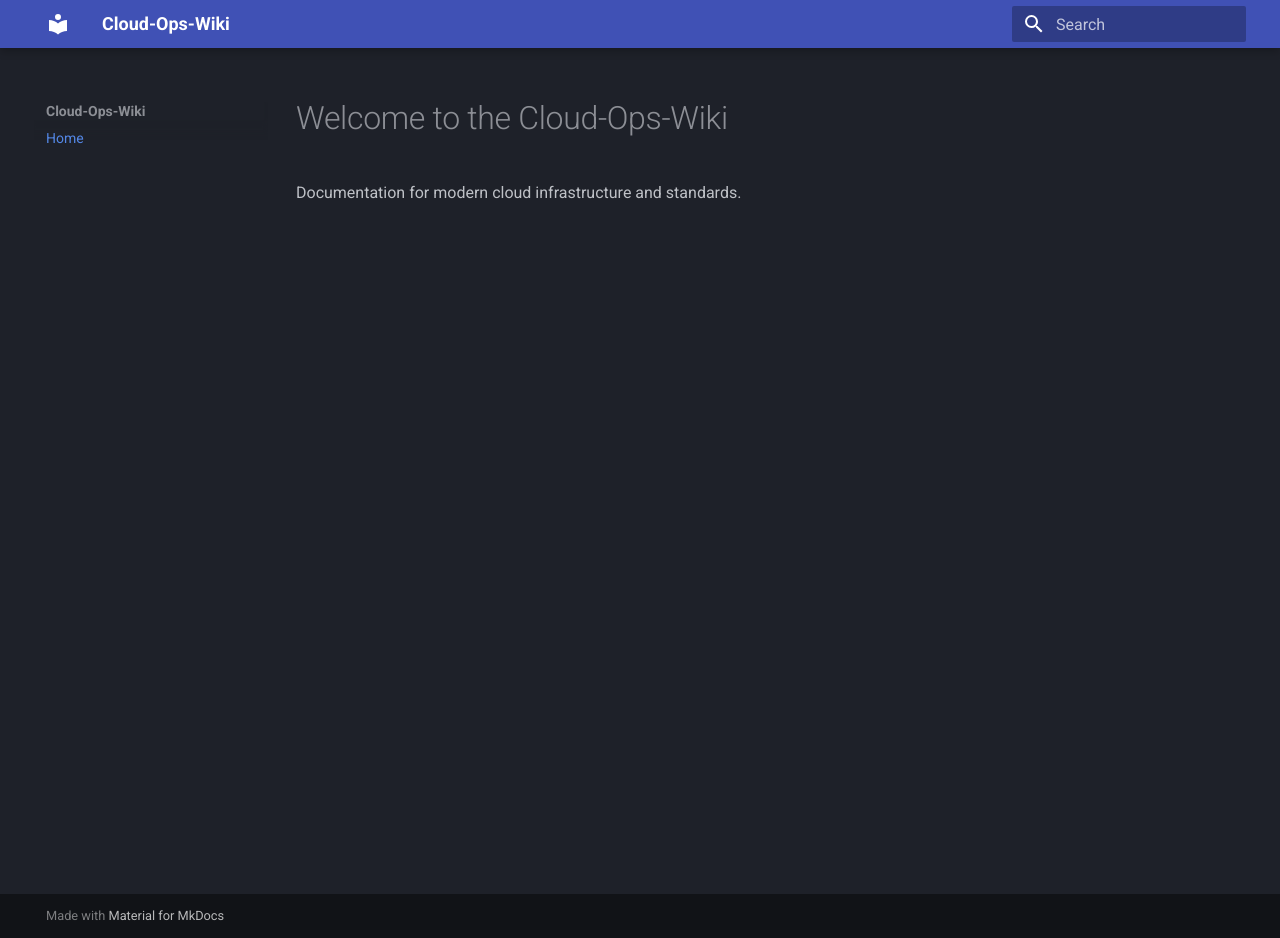
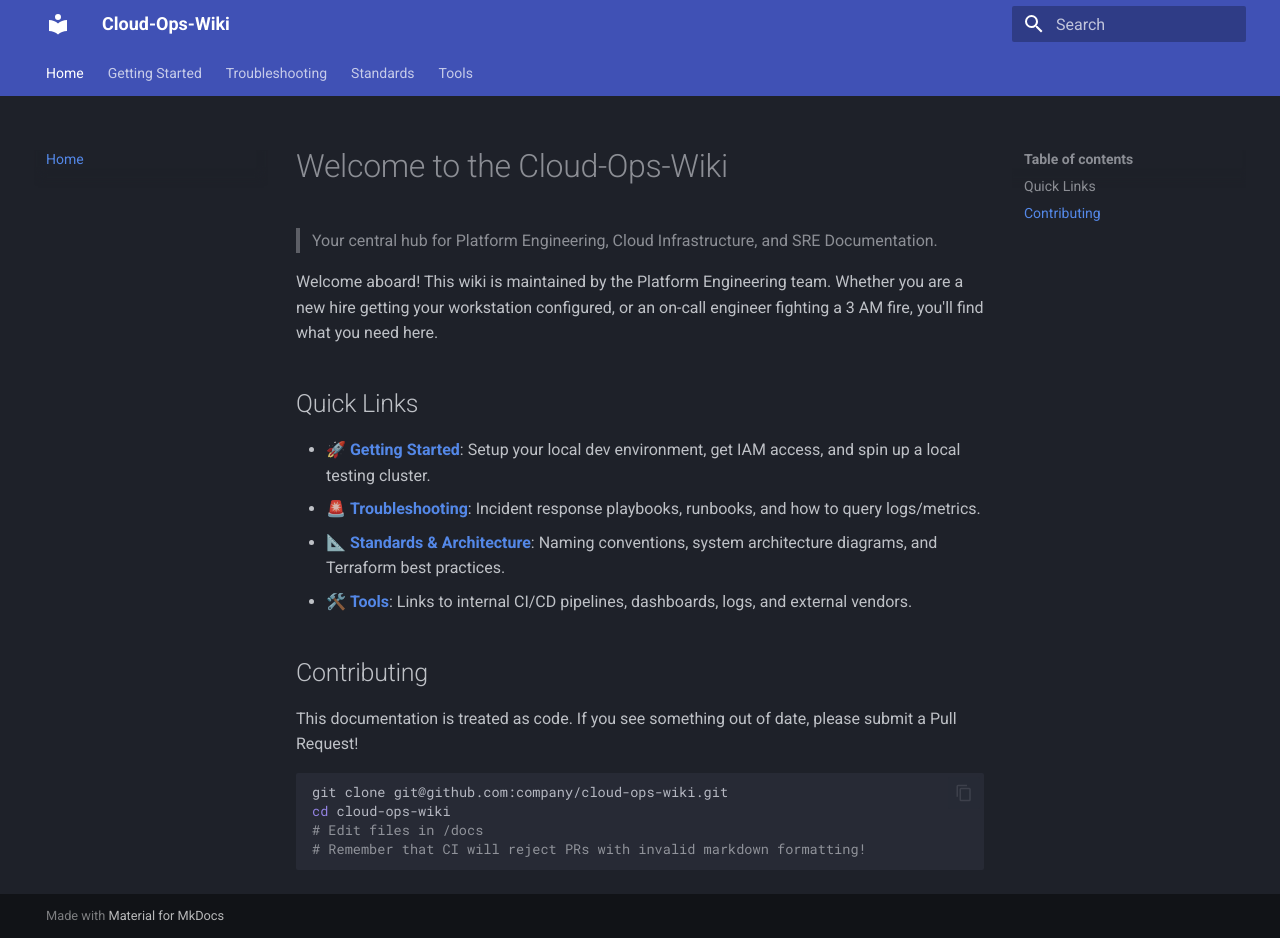
Before and after one commit to bonatr/cloud-ops-wiki, an MkDocs documentation site: the page built from docs/index.md, in a window 1280 px wide and 938 px high. Built offline with MkDocs 1.6.1 and Material for MkDocs 9.7.7, drawn with Linux system fonts in a browser that asks for light colours.

Commit message:
chore: initial infrastructure for cloud-ops-wiki

````diff
--- a/docs/index.md
+++ b/docs/index.md
@@ -1,2 +1,23 @@
 # Welcome to the Cloud-Ops-Wiki
-Documentation for modern cloud infrastructure and standards.
+
+> Your central hub for Platform Engineering, Cloud Infrastructure, and SRE Documentation.
+
+Welcome aboard! This wiki is maintained by the Platform Engineering team. Whether you are a new hire getting your workstation configured, or an on-call engineer fighting a 3 AM fire, you'll find what you need here.
+
+## Quick Links
+
+- 🚀 **[Getting Started](getting-started/index.md)**: Setup your local dev environment, get IAM access, and spin up a local testing cluster.
+- 🚨 **[Troubleshooting](troubleshooting/index.md)**: Incident response playbooks, runbooks, and how to query logs/metrics.
+- 📐 **[Standards & Architecture](standards/index.md)**: Naming conventions, system architecture diagrams, and Terraform best practices.
+- 🛠️ **[Tools](tools/index.md)**: Links to internal CI/CD pipelines, dashboards, logs, and external vendors.
+
+## Contributing
+
+This documentation is treated as code. If you see something out of date, please submit a Pull Request!
+
+```bash
+git clone git@github.com:company/cloud-ops-wiki.git
+cd cloud-ops-wiki
+# Edit files in /docs
+# Remember that CI will reject PRs with invalid markdown formatting!
+```
--- a/mkdocs.yml
+++ b/mkdocs.yml
@@ -1,7 +1,46 @@
 site_name: Cloud-Ops-Wiki
+site_description: Platform Engineering & Cloud Operations Information hub.
+
 theme:
   name: material
   palette:
-    scheme: slate # Professional dark mode
+    scheme: slate
+    primary: indigo
+    accent: deep purple
+  features:
+    - navigation.tabs
+    - navigation.sections
+    - navigation.top
+    - search.suggest
+    - search.highlight
+    - content.code.copy
+  icon:
+    repo: fontawesome/brands/github
+
+plugins:
+  - search
+  - minify:
+      minify_html: true
+
+markdown_extensions:
+  - admonition
+  - pymdownx.details
+  - pymdownx.superfences:
+      custom_fences:
+        - name: mermaid
+          class: mermaid
+          format: !!python/name:pymdownx.superfences.fence_code_format
+  - pymdownx.tabbed:
+      alternate_style: true
+  - pymdownx.magiclink
+  - pymdownx.tasklist:
+      custom_checkbox: true
+  - attr_list
+  - md_in_html
+
 nav:
   - Home: index.md
+  - Getting Started: getting-started/index.md
+  - Troubleshooting: troubleshooting/index.md
+  - Standards: standards/index.md
+  - Tools: tools/index.md
--- /dev/null
+++ b/requirements.txt
@@ -0,0 +1,2 @@
+mkdocs-material>=9.5.0
+mkdocs-minify-plugin>=0.8.0
````
Also changed, not shown: docs/getting-started/index.md (added, +58 -0 lines), docs/standards/index.md (added, +76 -0 lines), docs/tools/index.md (added, +36 -0 lines), docs/troubleshooting/index.md (added, +36 -0 lines), 2 other files.
